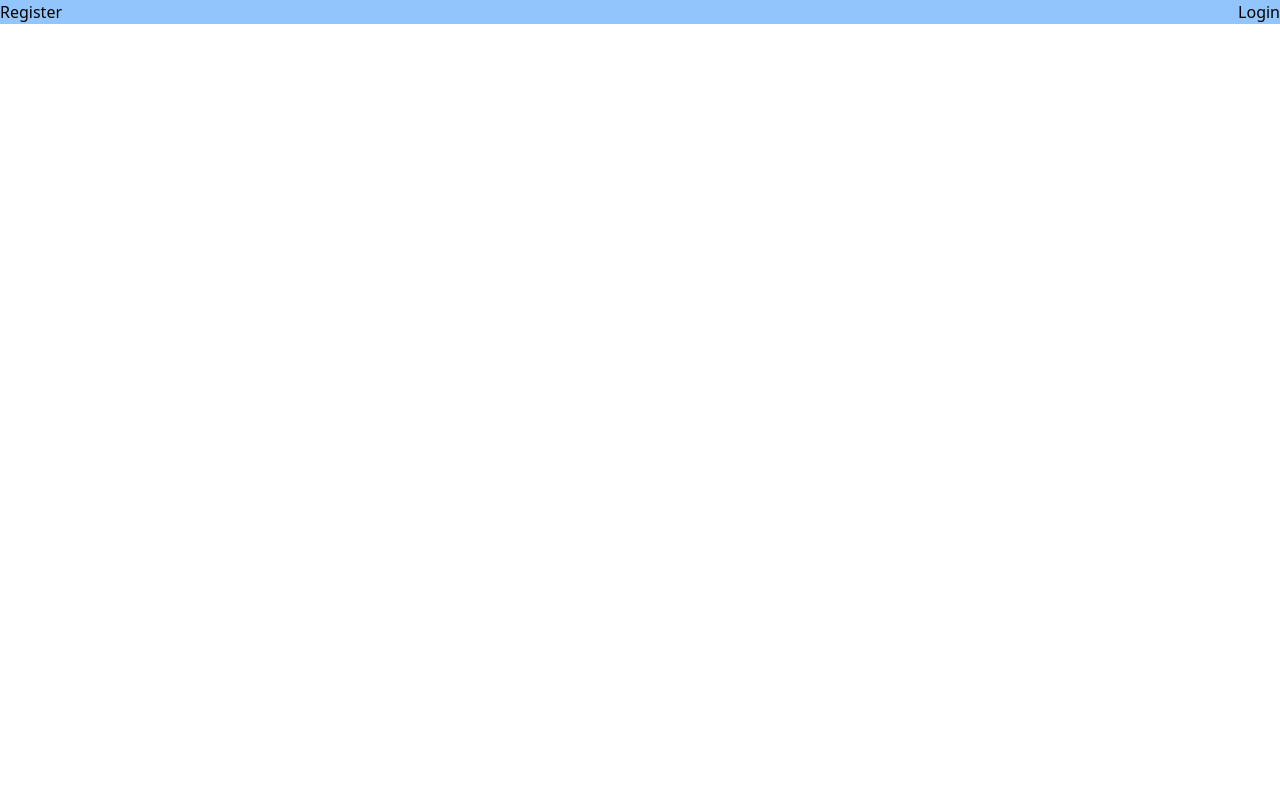
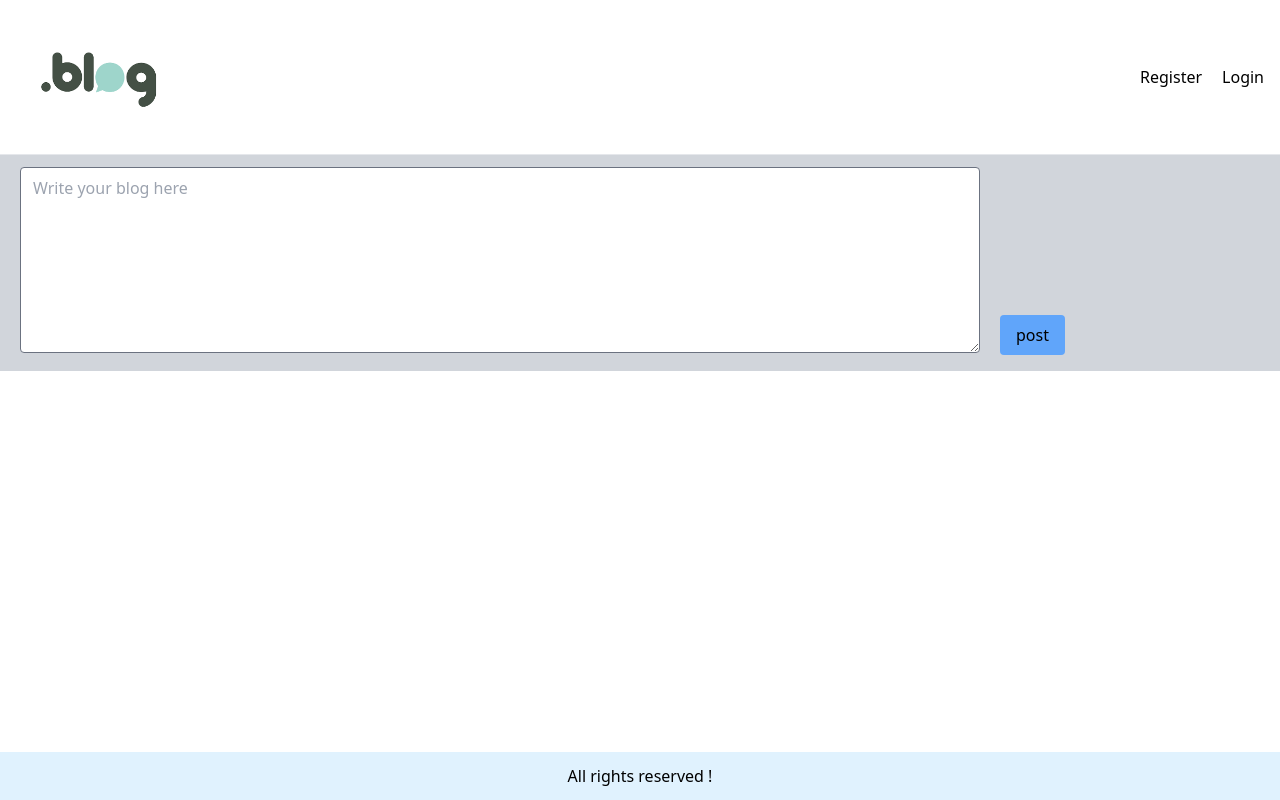
Before and after one commit to theskdhakal/ts_blog_site, a React (Create React App) app: page / in a window 1280 px wide. Built offline with nearby package versions, Linux system fonts and the light colour scheme.

Commit message:
blog home page created

```diff
--- /dev/null
+++ b/src/components/layout/MainLayout.jsx
@@ -0,0 +1,16 @@
+import React from "react";
+import Header from "./Header";
+import Footer from "./Footer";
+
+const MainLayout = ({ children }) => {
+  return (
+    <div>
+      <Header />
+      <hr />
+      <div className="main">{children}</div>
+      <Footer />
+    </div>
+  );
+};
+
+export default MainLayout;
--- a/src/components/layout/footer.tsx
+++ b/src/components/layout/footer.tsx
@@ -1,7 +1,11 @@
 import React from "react";
 
-const footer = () => {
-  return <div>footer</div>;
+const Footer = () => {
+  return (
+    <div className="text-center py-3 bg-sky-100 fixed bottom-0 w-full">
+      All rights reserved !
+    </div>
+  );
 };
 
-export default footer;
+export default Footer;
--- a/src/components/layout/header.tsx
+++ b/src/components/layout/header.tsx
@@ -1,7 +1,20 @@
 import React from "react";
+import logo from "../../image/logo.png";
+import { Link } from "react-router-dom";
 
-const header = () => {
-  return <div>header</div>;
+const Header = () => {
+  return (
+    <div className="flex justify-between ">
+      <div className="logo">
+        <img src={logo} alt="not found" width="200px" />
+      </div>
+      <div className="menus flex  items-center space-x-5 mr-4">
+        <Link to="/register">Register</Link>
+
+        <Link to="/login">Login</Link>
+      </div>
+    </div>
+  );
 };
 
-export default header;
+export default Header;
--- a/src/pages/home/Home.tsx
+++ b/src/pages/home/Home.tsx
@@ -1,14 +1,27 @@
 import { Link } from "react-router-dom";
+import MainLayout from "../../components/layout/MainLayout";
 
-export const Home = () => {
+export const Home: React.FC = () => {
   return (
-    <div className="bg-blue-300 flex justify-between">
-      <button>
-        <Link to="/register">Register</Link>
-      </button>
-      <button>
-        <Link to="/login">Login</Link>
-      </button>
-    </div>
+    <MainLayout>
+      <div className="bg-gray-300 ">
+        <div className="top flex space-x-10">
+          <div className="post w-3/4">
+            <textarea
+              key="3"
+              name="post"
+              required={true}
+              className="border border-gray-500 rounded my-3 mx-5 px-3 py-2 w-full"
+              placeholder="Write your blog here"
+              rows={7}
+            ></textarea>
+          </div>
+          <div className="flex justify-end items-end mb-4 ">
+            <button className="bg-blue-400 py-2 px-4 rounded">post</button>
+          </div>
+        </div>
+        <div className="contents"></div>
+      </div>
+    </MainLayout>
   );
 };
```
Also changed, not shown: src/image/logo.png (added).
